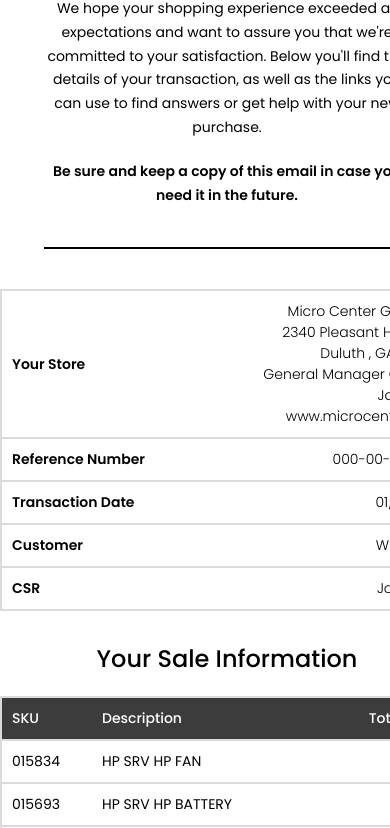
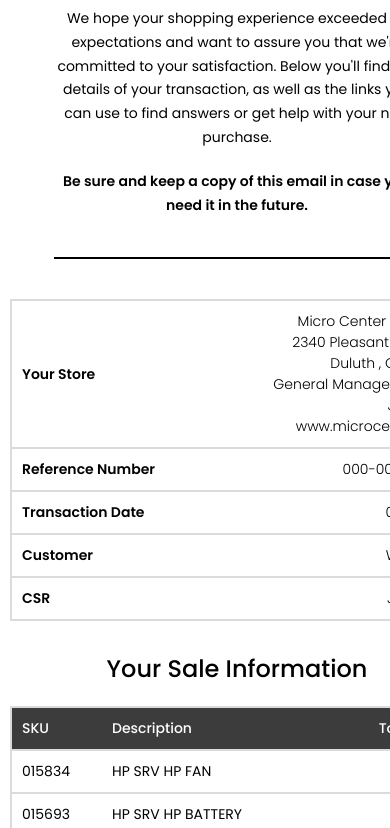
Before and after one commit to OscarViquez/microcenter-transaction-email, a plain HTML site: page index.html in a window 390 px wide. Shown: the part 343-1171 px from the top of the page. Drawn offline with Linux system fonts and the light colour scheme.

Commit message:
fixed viewpoint responsiveness issues with my portfolio

```diff
--- a/index.html
+++ b/index.html
@@ -2,8 +2,7 @@
 
 <head>
     <meta http-equiv="Content-Type" content="text/html; charset=UTF-8" />
-    <meta name="format-detection" content="telephone=no">
-    <meta name="viewport" content="width=device-width; initial-scale=1.0; maximum-scale user-scalable=no;">
+    <meta name="viewport" content="width=device-width">
     <meta http-equiv="X-UA-Compatible" content="IE=9; IE=8; IE=7; IE=EDGE" />
     <link href="https://fonts.googleapis.com/css2?family=Poppins:wght@100;200;300;400;500;600;700;800;900&display=swap"
         rel="stylesheet">
@@ -14,7 +13,7 @@
         /*Calling our web font*/
 
         /* Some resets and issue fixes */
-        #outlook a {
+        /* #outlook a {
             padding: 0;
         }
 
@@ -46,7 +45,7 @@
 
         .ExternalClass * {
             line-height: 115%;
-        }
+        } */
 
 
         @media only screen and (min-width:960px) {
@@ -65,20 +64,27 @@
         /* MOBILE */
         @media only screen and (max-width:600px) {
             .email__container {
-                width: 100%
+                width: 100%;
+                padding: 10px
+
             }
         }
 
         /* MOBILE */
         @media only screen and (max-width:375px) {
             .email__container {
-                width: 100%
+                width: 100%;
             }
         }
     </style>
 </head>
 
-<body style="padding: 0; margin: 0; font-family: 'Poppins', sans-serif;">
+<body style="padding: 0; margin: 0; font-family: 'Poppins', sans-serif; -moz-box-sizing: border-box;
+      -ms-text-size-adjust: 100%;
+      -webkit-box-sizing: border-box;
+      -webkit-text-size-adjust: 100%;
+      margin: 0;
+      box-sizing: border-box;">
 
     <!-- Start of html email -->
     <table border="0" cellpadding="0" cellspacing="0" style="margin: 0; padding: 0;" width="100%">
@@ -87,7 +93,7 @@
 
                 <!-- ============================================= Start of EMAIL CONTAINER Table ==================================================================== -->
                 <table class="email__container" width="600px" align="center" cellspacing="0" cellpadding="0" border="0"
-                    style="background: #eeeeee; background-color: #eeeeee; ">
+                    style="background: #ffffff; background-color: #ffffff; ">
                     <tr>
                         <td>
                             <!-- ============================================= Start of TOP-BAR Table ==================================================================== -->
```
